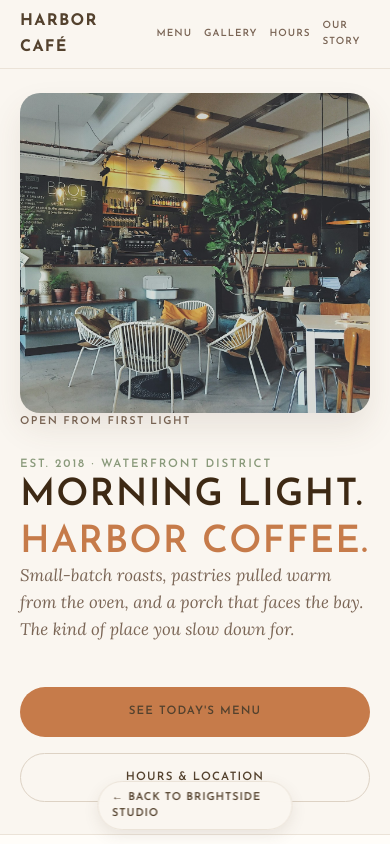
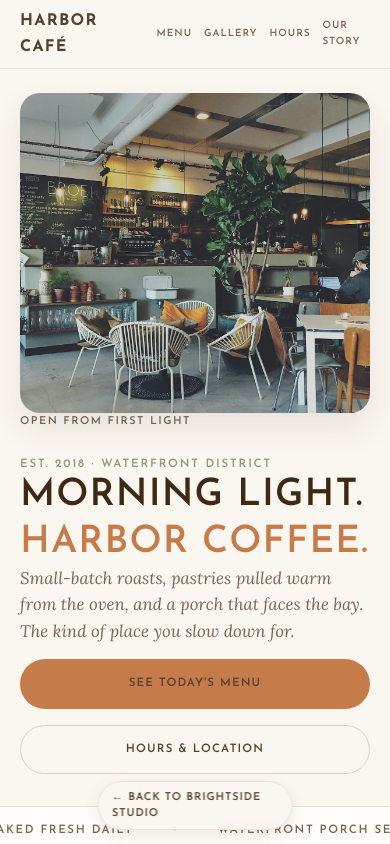
Before and after one commit to Jayadeep-Sayani/brightside-studio, a React (Vite) app: page /work/harbor in a window 390 px wide. Shown: the top 844 px of the page. Built offline with nearby package versions, Linux system fonts and the light colour scheme.

Commit message:
Tighten Harbor hero button gap and set title-to-lead spacing.
Co-authored-by: Cursor <cursoragent@cursor.com>

```diff
--- a/src/mockups/harbor-cafe/HarborCafeSite.css
+++ b/src/mockups/harbor-cafe/HarborCafeSite.css
@@ -135,7 +135,7 @@
 }
 
 .harbor-hero__title {
-  margin: 0 0 1.85rem;
+  margin: 0 0 1.15rem;
   font-size: clamp(2.35rem, 5.5vw, 3.75rem);
   font-weight: 600;
   letter-spacing: 0.03em;
@@ -154,6 +154,7 @@
 .harbor-hero__lead {
   max-width: 28rem;
   margin: 0;
+  padding-top: 0.15rem;
   font-size: 1.05rem;
   font-style: italic;
   line-height: 1.6;
@@ -165,7 +166,7 @@
   flex-wrap: wrap;
   align-items: center;
   gap: 1rem;
-  margin-top: 3.5rem;
+  margin-top: 1rem;
 }
 
 .harbor-hero__actions .harbor-btn {
@@ -721,7 +722,7 @@
   }
 
   .harbor-hero__title {
-    margin-bottom: 1.5rem;
+    margin-bottom: 1rem;
   }
 
   .harbor-hero__title span {
@@ -733,7 +734,7 @@
   }
 
   .harbor-hero__actions {
-    margin-top: 2.75rem;
+    margin-top: 0.85rem;
     width: 100%;
   }
 
```
